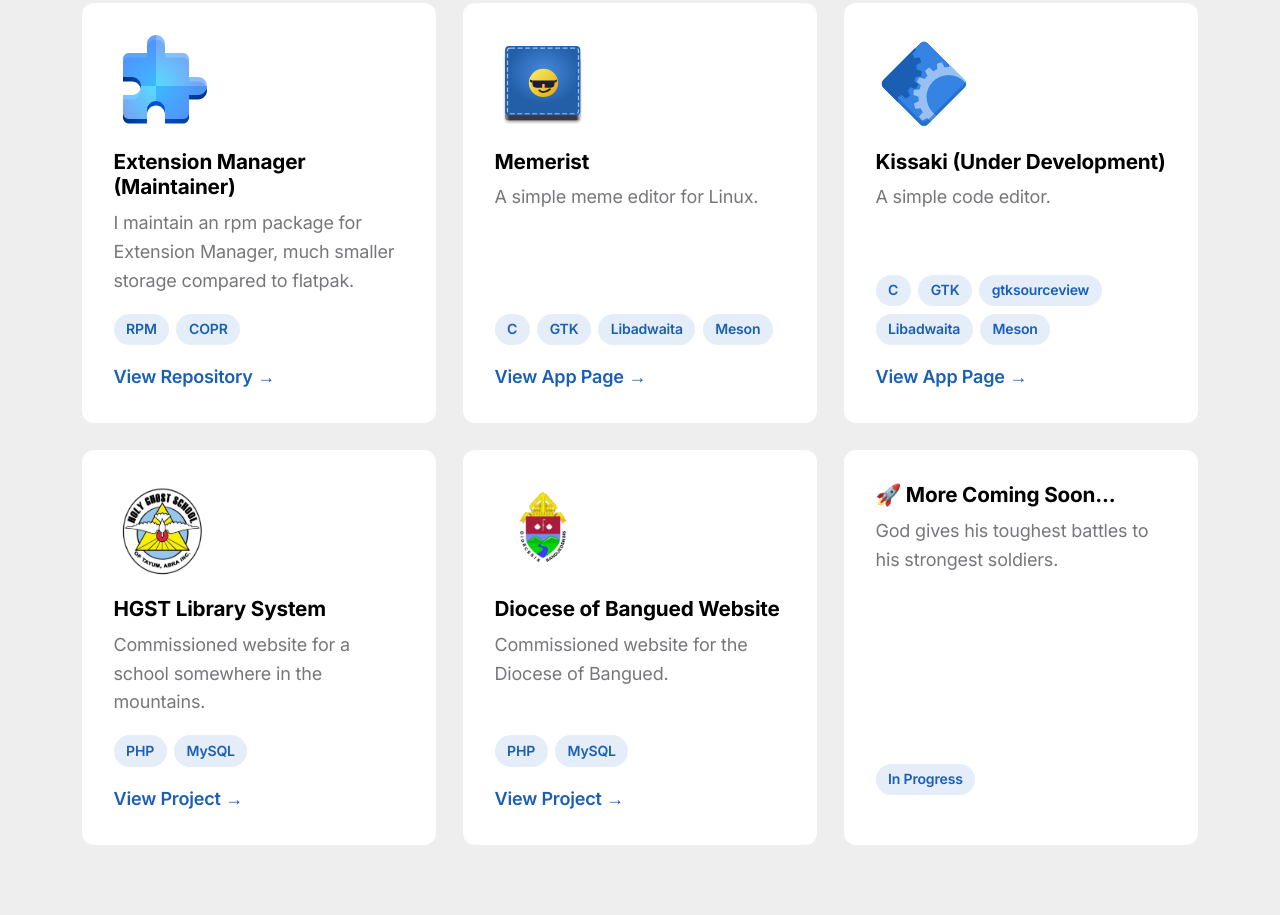
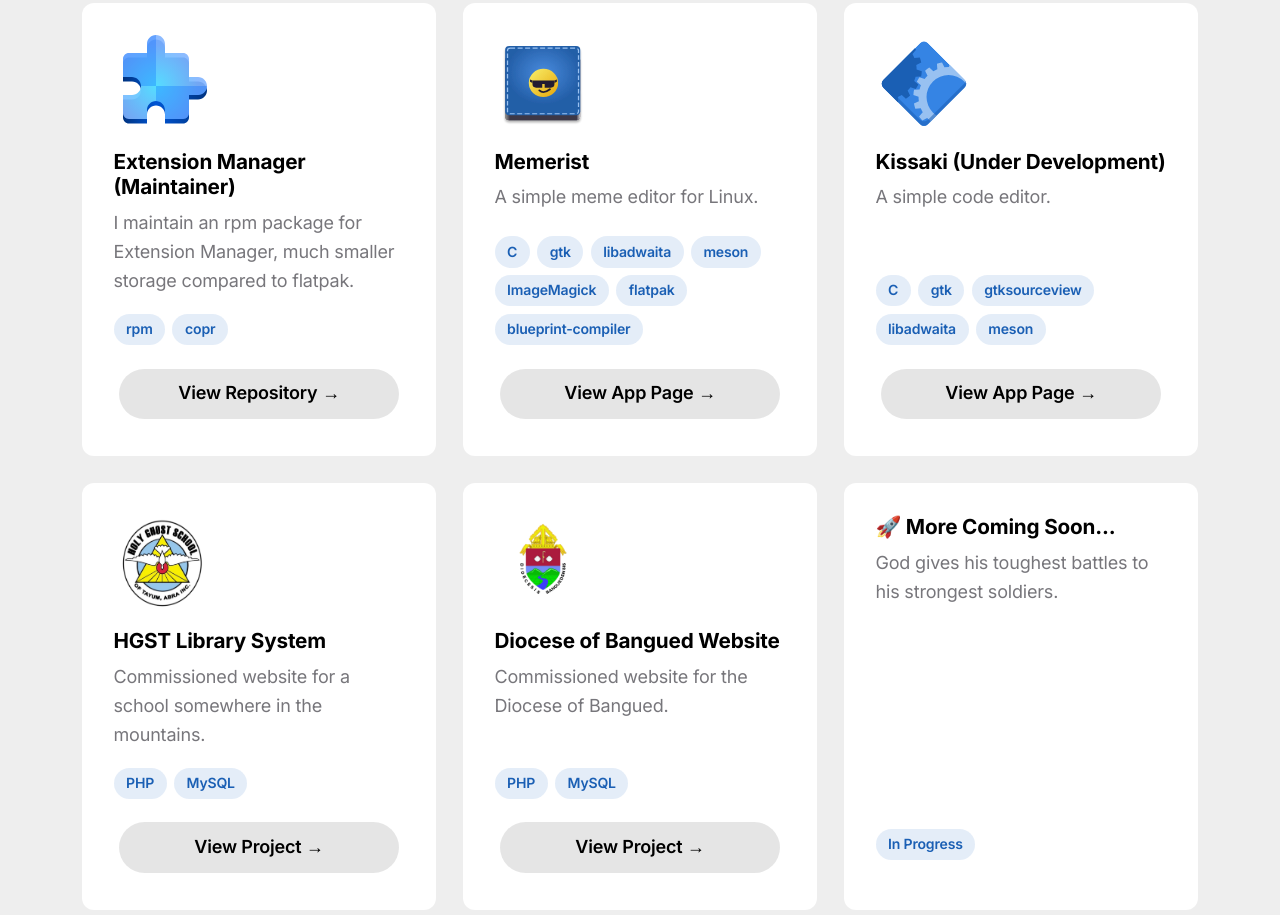
Before and after one commit to vani-tty1/vani-tty1.github.io, a plain HTML site: page index.html in a window 1280 px wide. Shown: the part 645-1560 px from the top of the page. Drawn offline with Linux system fonts and the light colour scheme.

Commit message:
feat: improve buttons

```diff
--- a/index.html
+++ b/index.html
@@ -53,10 +53,10 @@
             I maintain an rpm package for Extension Manager, much smaller storage compared to flatpak.
           </p>
           <div class="project-tags">
-            <span class="tag">RPM</span>
-            <span class="tag">COPR</span>
+            <a class="tag" href="https://rpm.org">rpm</a>
+            <a class="tag" href="https://copr.fedorainfracloud.org/coprs/">copr</a>
           </div>
-          <a href="https://copr.fedorainfracloud.org/coprs/vaniiiiii/extension-manager/" class="project-link">View Repository →</a>
+          <a href="https://copr.fedorainfracloud.org/coprs/vaniiiiii/extension-manager/" class="btn">View Repository →</a>
         </div>
 
         <div class="project-card">
@@ -67,11 +67,14 @@
           </p>
           <div class="project-tags">
             <span class="tag">C</span>
-            <span class="tag">GTK</span>
-            <span class="tag">Libadwaita</span>
-            <span class="tag">Meson</span>
+            <a class="tag" href="https://gtk.org">gtk</a>
+            <a class="tag" href="https://gnome.pages.gitlab.gnome.org/libadwaita/">libadwaita</a>
+            <a class="tag" href="https://mesonbuild.com/">meson</a>
+            <a class="tag" href="https://imagemagick.org">ImageMagick</a>
+            <a class="tag" href="https://flatpak.org">flatpak</a>
+            <a class="tag" href="https://gnome.pages.gitlab.gnome.org/blueprint-compiler/">blueprint-compiler</a>
           </div>
-          <a href="https://github.com/vani-tty1/memerist" class="project-link">View App Page →</a>
+          <a href="https://github.com/vani-tty1/memerist" class="btn">View App Page →</a>
         </div>
 
         <div class="project-card">
@@ -82,12 +85,12 @@
           </p>
           <div class="project-tags">
             <span class="tag">C</span>
-            <span class="tag">GTK</span>
-            <span class="tag">gtksourceview</span>
-            <span class="tag">Libadwaita</span>
-            <span class="tag">Meson</span>
+            <a class="tag" href="https://gtk.org">gtk</a>
+            <a class="tag" href="https://gnome.pages.gitlab.gnome.org/gtksourceview/gtksourceview5/index.html">gtksourceview</a>
+            <a class="tag" href="https://gnome.pages.gitlab.gnome.org/libadwaita/">libadwaita</a>
+            <a class="tag" href="https://mesonbuild.com/">meson</a>
           </div>
-          <a href="https://github.com/vani-tty1/kissaki" class="project-link">View App Page →</a>
+          <a href="https://github.com/vani-tty1/kissaki" class="btn">View App Page →</a>
         </div>
 
         <div class="project-card">
@@ -100,7 +103,7 @@
             <span class="tag">PHP</span>
             <span class="tag">MySQL</span>
           </div>
-          <a href="https://hgst.gt.tc" class="project-link" target="_blank">View Project →</a>
+          <a href="https://hgst.gt.tc" class="btn" target="_blank">View Project →</a>
         </div>
 
         <div class="project-card">
@@ -113,7 +116,7 @@
             <span class="tag">PHP</span>
             <span class="tag">MySQL</span>
           </div>
-          <a href="https://dioceseofbangued.org" class="project-link" target="_blank">View Project →</a>
+          <a href="https://dioceseofbangued.org" class="btn" target="_blank">View Project →</a>
         </div>
 
         <div class="project-card">
```
